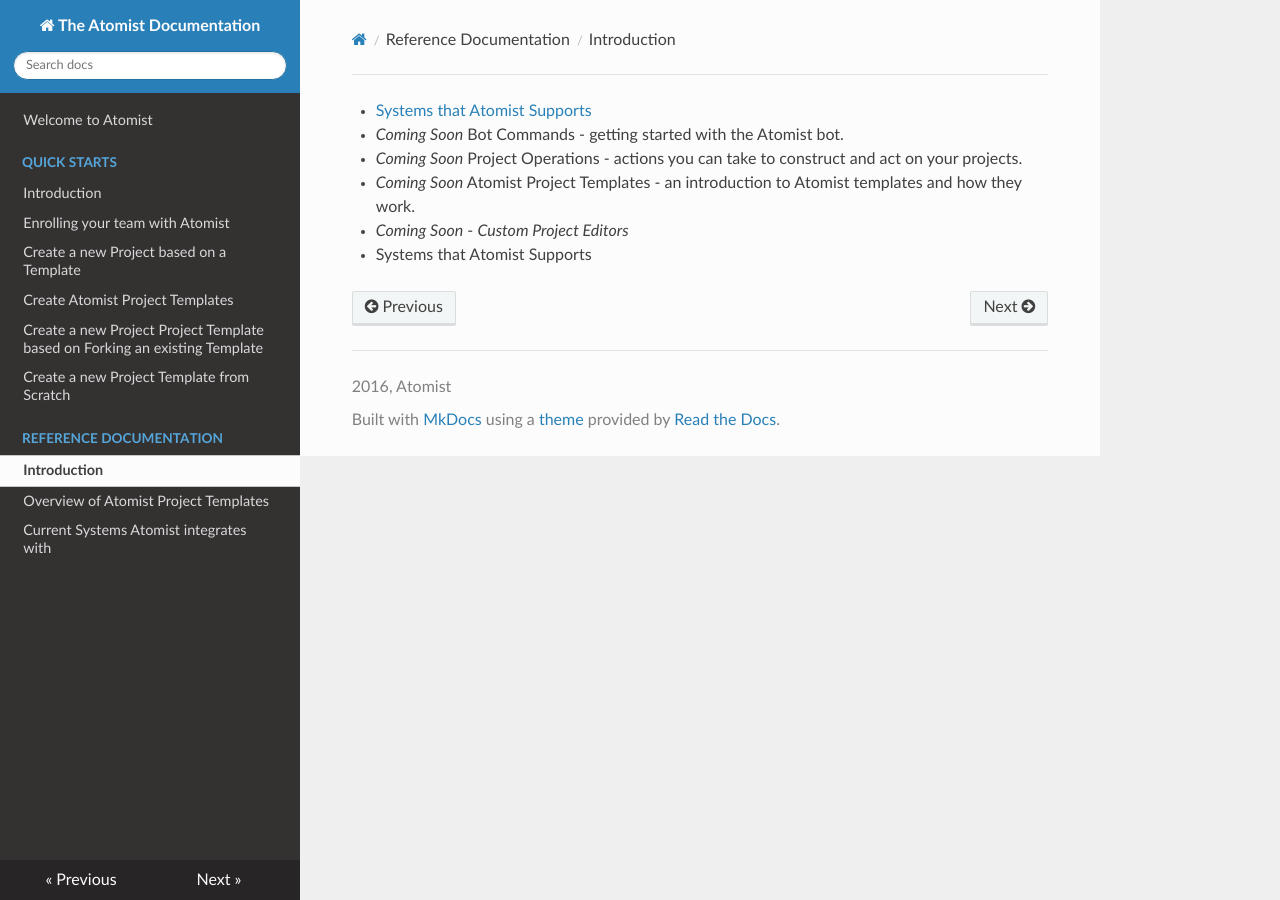
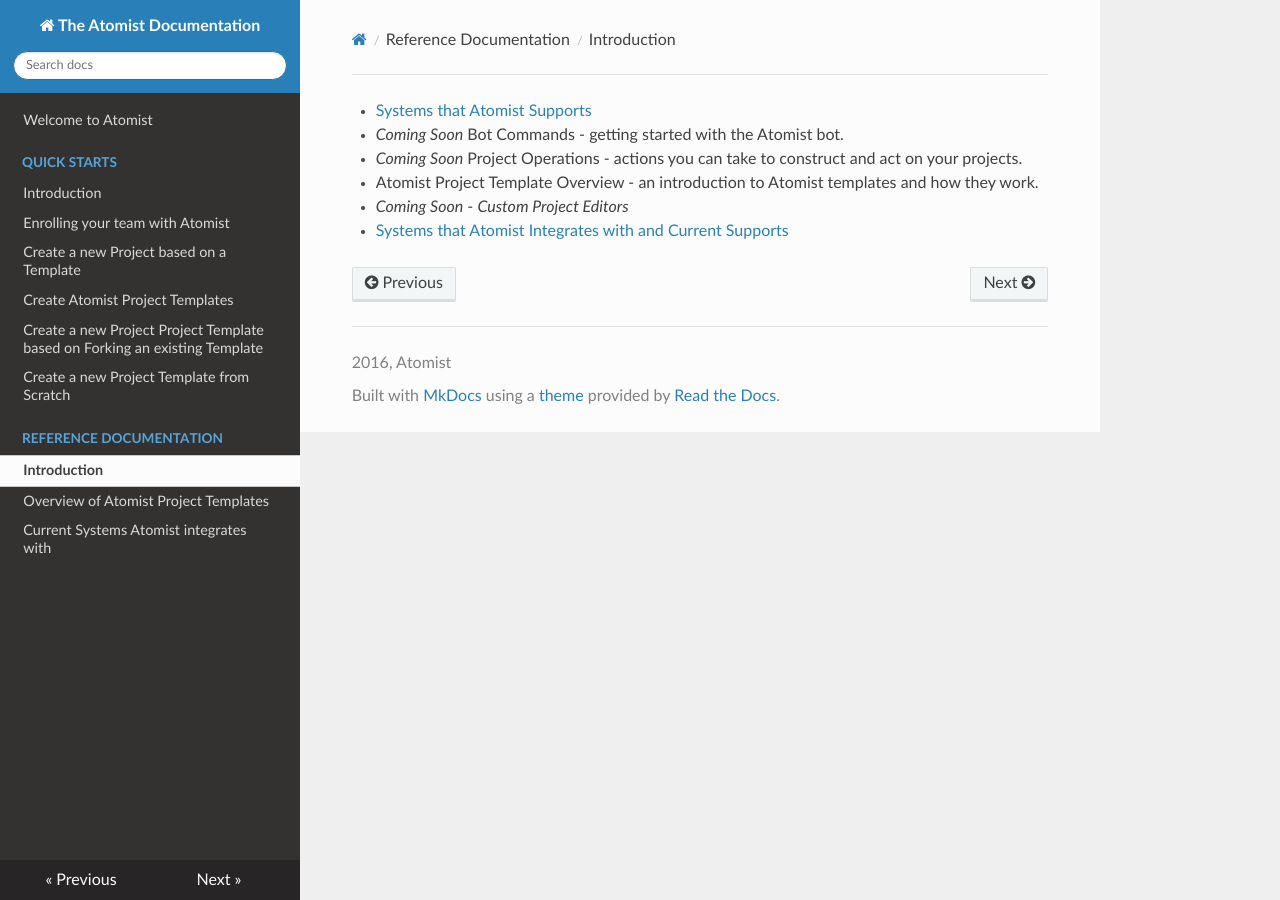
Before and after one commit to atomisthq/docs, an MkDocs documentation site: the page built from docs/reference-docs/index.md, in a window 1280 px wide. Built offline with MkDocs 1.6.1, drawn with Linux system fonts in a browser that asks for light colours; nearby versions of some CDN libraries; old or Windows-style settings are respelled for this version of MkDocs.

Commit message:
Corrected links

```diff
--- a/docs/reference-docs/index.md
+++ b/docs/reference-docs/index.md
@@ -2,6 +2,6 @@
 * [Systems that Atomist Supports](current-system-integrations.md)
 * *Coming Soon* Bot Commands - getting started with the Atomist bot.
 * *Coming Soon* Project Operations - actions you can take to construct and act on your projects.
-* *Coming Soon* Atomist Project Templates - an introduction to Atomist templates and how they work.
+* Atomist Project Template Overview - an introduction to Atomist templates and how they work.
 * *Coming Soon* - *Custom Project Editors*
-* Systems that Atomist Supports
+* [Systems that Atomist Integrates with and Current Supports](current-system-integrations.md)
--- a/mkdocs.yml
+++ b/mkdocs.yml
@@ -12,5 +12,5 @@
   - Create a new Project Template from Scratch: 'quick-starts/new-project-template/new-project-template-from-scratch.md'
 - Reference Documentation:
   - Introduction: 'reference-docs/index.md'
-  - Overview of Atomist Project Templates: 'reference-docs/project-templates-overview.md'
+  - Overview of Atomist Project Templates: 'reference-docs/project-templates/project-templates-overview.md'
   - Current Systems Atomist integrates with: 'reference-docs/current-system-integrations.md'
```
Also changed, not shown: docs/quick-starts/new-project-template/new-project-template-from-fork.md (+3 -3 lines), docs/quick-starts/new-project-template/new-project-template-from-scratch.md (+1 -1 lines), docs/quick-starts/new-project-template/new-project-template.md (+1 -1 lines), docs/reference-docs/project-templates/project-templates-overview.md (renamed from docs/reference-docs/project-templates-overview.md).
